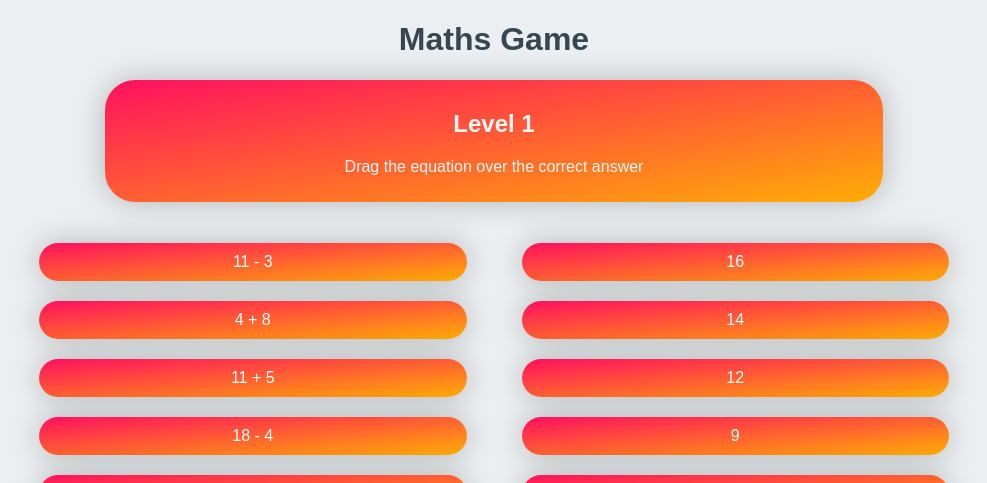
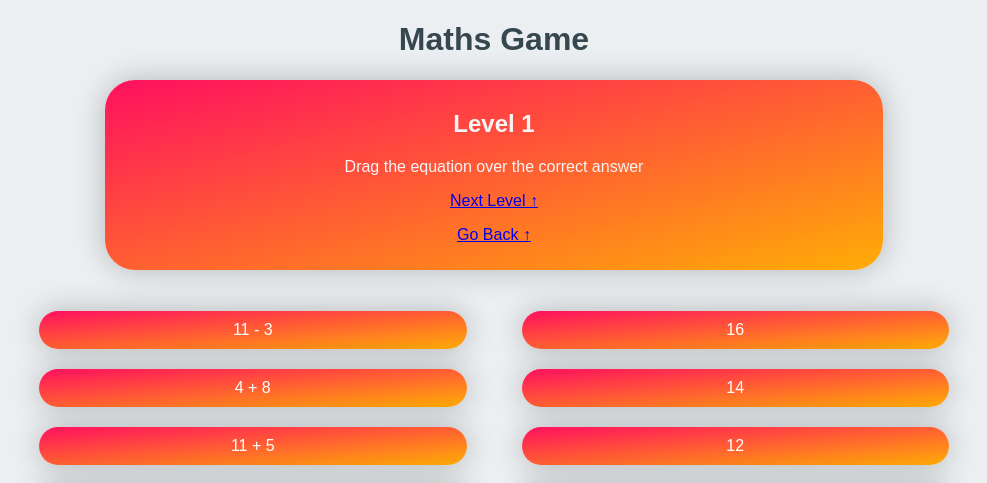
Before and after one commit to jayspm/COS60010_quiz_game, a PHP site: page /gameplay.php in a window 1280 px wide. Shown: the top 483 px of the page, without its empty margins (146-1133 px from the left). Run offline with PHP 8.4, Linux system fonts and the light colour scheme.

Commit message:
Update gameplay.php

```diff
--- a/gameplay.php
+++ b/gameplay.php
@@ -2,6 +2,8 @@
   session_start();
   if (!isset ($_SESSION["level"])) {
       $_SESSION["level"] = 1;
+  } else if ($_SESSION["level"]>5) {
+    $_SESSION["level"] = 1;
   }
   $level = $_SESSION["level"];
 
@@ -62,7 +64,7 @@
   //   $eq1 = "16 + 14 ÷ 2 + 3 * 5 − 11";
   //   $eq2 = "(11 − 5) * (63 − 59 + 6) ÷ 12";
   //   $eq3 = "(7 / 21) * (3 / 7)";
-  //   $eq4 = "4 + 6";g
+  //   $eq4 = "4 + 6";
   //   $eq5 = "8 + 9";
 
   //   $ans1 = "8";
@@ -104,6 +106,9 @@
 <div class="gameinfo">
   <h2>Level <?php echo $level ?></h2>
   <p>Drag the equation over the correct answer</p>
+  <p><a class="nextButton" href="levelup.php">Next Level &#x2191;</a></p>
+  <p><a class="backButton" href="leveldown.php">Go Back &#x2191;</a></p>
+
 </div>
 
   <main class="container">
@@ -137,7 +142,15 @@
   <div class="behind">
   <div id="endMessage">
     <h3>Well done!</h3>
+
     <p id='score'></p>
+    <!--?php
+      $score1 = $_SESSION['score'] ;
+      echo "<p> _SESSION ".$score1 ."</p>";
+      $score2 = $_SERVER['score'] ;
+      echo "<p> _SERVER ".$score2 ."</p>";
+
+    ?-->
     <table>
       <tr>
         <th>Question</th>
@@ -166,21 +179,48 @@
     </table>
 
     <button onclick="playAgain()">Play Again</button>
-    <p><a href="levelup.php">Next Level &#x2191;</a></p>
-    <p><a href="leveldown.php">Go Back &#x2191;</a></p>
+    <p class="nextButton"><a href="levelup.php">Next Level &#x2191;</a></p>
+    <p class="backButton"><a href="leveldown.php">Go Back &#x2191;</a></p>
     <form  method="post">
+        <input type="hidden"  name="levelScore" id="levelScore"/>
         <input type="text" name="gameLevel" value="<?php echo $level ?>" >
         <input type="submit" name="nextLevel" value="Next Level">
     </form>
     <?php
+      session_start();
       if (isset($_POST['nextLevel'])) {
         $getLevel = $_POST['gameLevel'];
         // $level =  $_SESSION["level"];
         // $level++;
         $_SESSION["level"]++;
+        $per = $_POST["levelScore"];
+        require_once('settings.php');
+        $connection = @mysqli_connect($host,$user,$pwd,$sql_db);
+
+        $userId = $_SESSION['userId'];
+        if($connection){
+          $updateQuery = "UPDATE students SET Lv1_score=$per WHERE student_id=$userId;";
+
+          $result = mysqli_query($connection, $updateQuery);
+        }
+
+
         header("location:gameplay.php");
       }
     ?>
+
+
+    <!-- <form method="post">
+        <input type="text" id="score" name="viewScore">
+        <input type="text" id="score" name="viewScore">
+        <input type="submit" name="viewScore" value="View Score">
+    </form> -->
+    <!--?php
+        if (isset($_POST['viewScore'])) {
+          $getLevel = $_POST['score'];
+          header("location:userprofile.php");
+        }
+    ?-->
 
   </div>
 </div>
```
